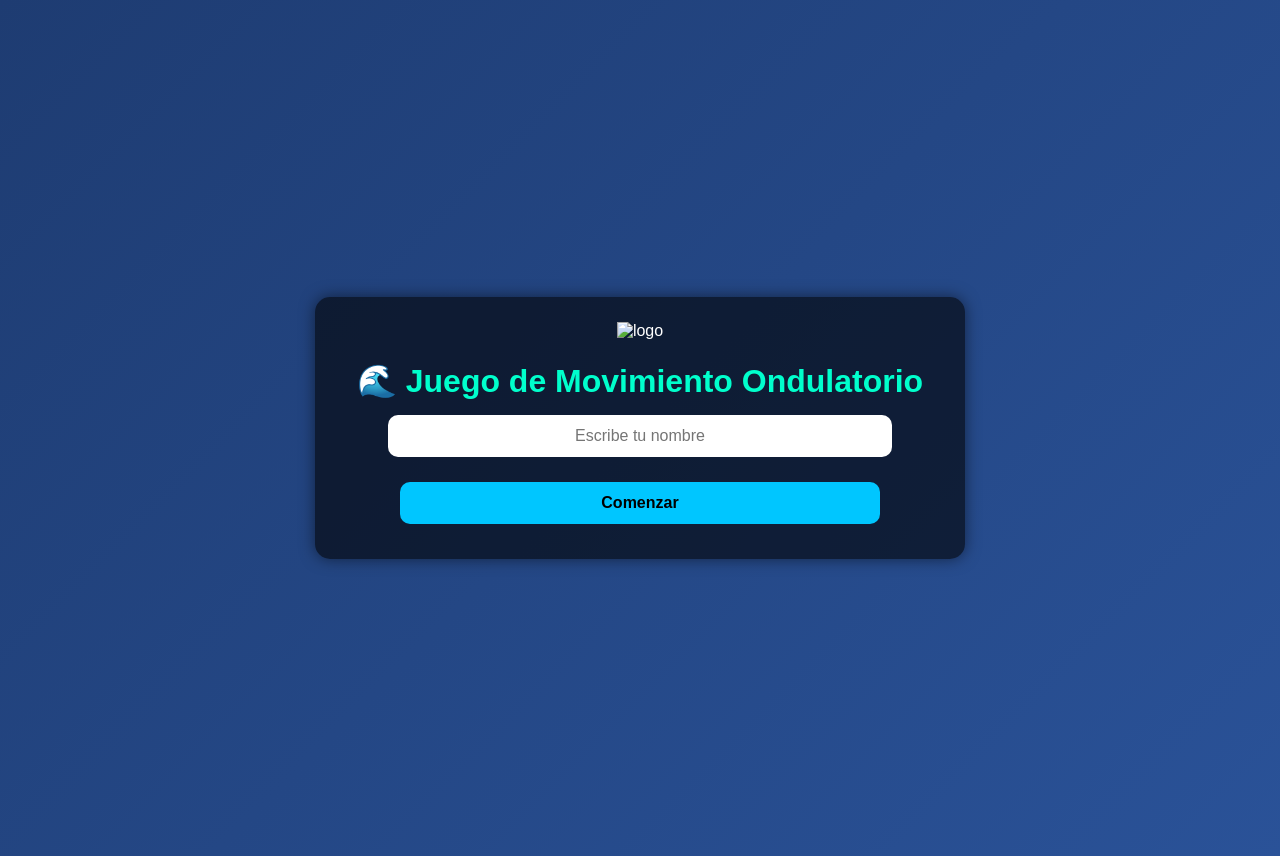
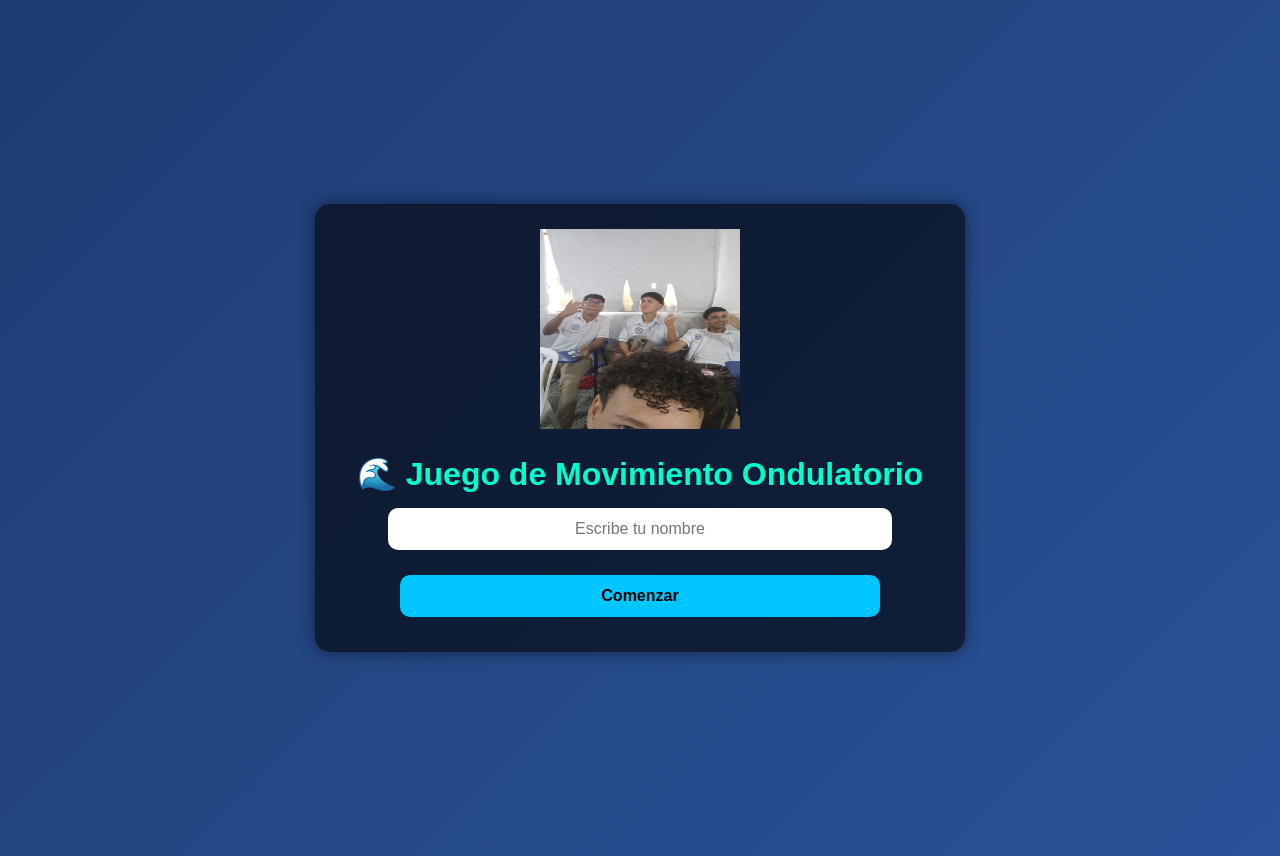
Before and after one commit to joshuamarincorrea-cloud/joshuamarincorrea1-gmail.com.github.io, a plain HTML site: page index.html in a window 1280 px wide. Drawn offline with Linux system fonts and the light colour scheme.

Commit message:
Update index.html

```diff
--- a/index.html
+++ b/index.html
@@ -12,7 +12,7 @@
 <div class="container" id="startScreen">
 
   <!-- 🔥 IMAGEN -->
-  <img width="200px" height="200px" src="imagenes/imagen.jpeg"  alt="logo">
+  <img width="200px" height="200px" src="imagen.jpeg"  alt="logo">
 
   <h1>🌊 Juego de Movimiento Ondulatorio</h1>
 
```
